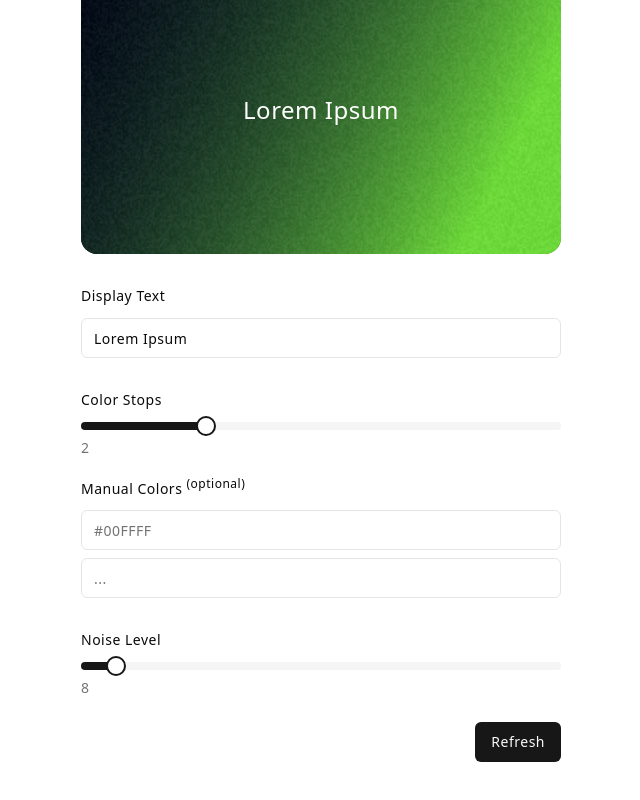
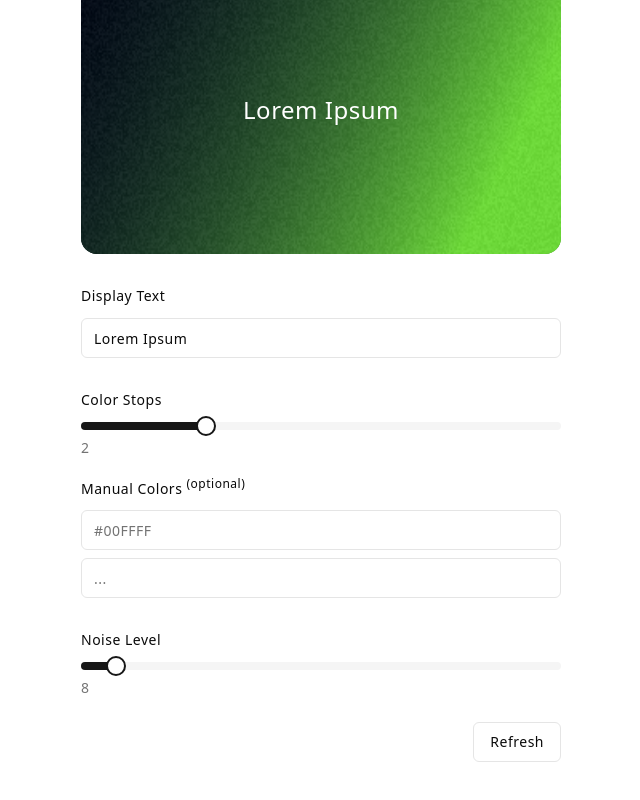
Before and after one commit to bolander72/boland.co, a Next.js app: page /noisy in a window 1280 px wide. Shown: the part 226-1026 px from the top of the page, without its empty margins (319-959 px from the left). Built offline with nearby package versions, Linux system fonts and the light colour scheme.

Commit message:
Update styles

```diff
--- a/app/noisy/page.tsx
+++ b/app/noisy/page.tsx
@@ -211,7 +211,7 @@ export default function Page() {
             )}
           />
           <div className='flex justify-end'>
-            <Button type='submit'>Refresh</Button>
+            <Button type='submit' variant='outline'>Refresh</Button>
           </div>
         </form>
       </Form>
```
